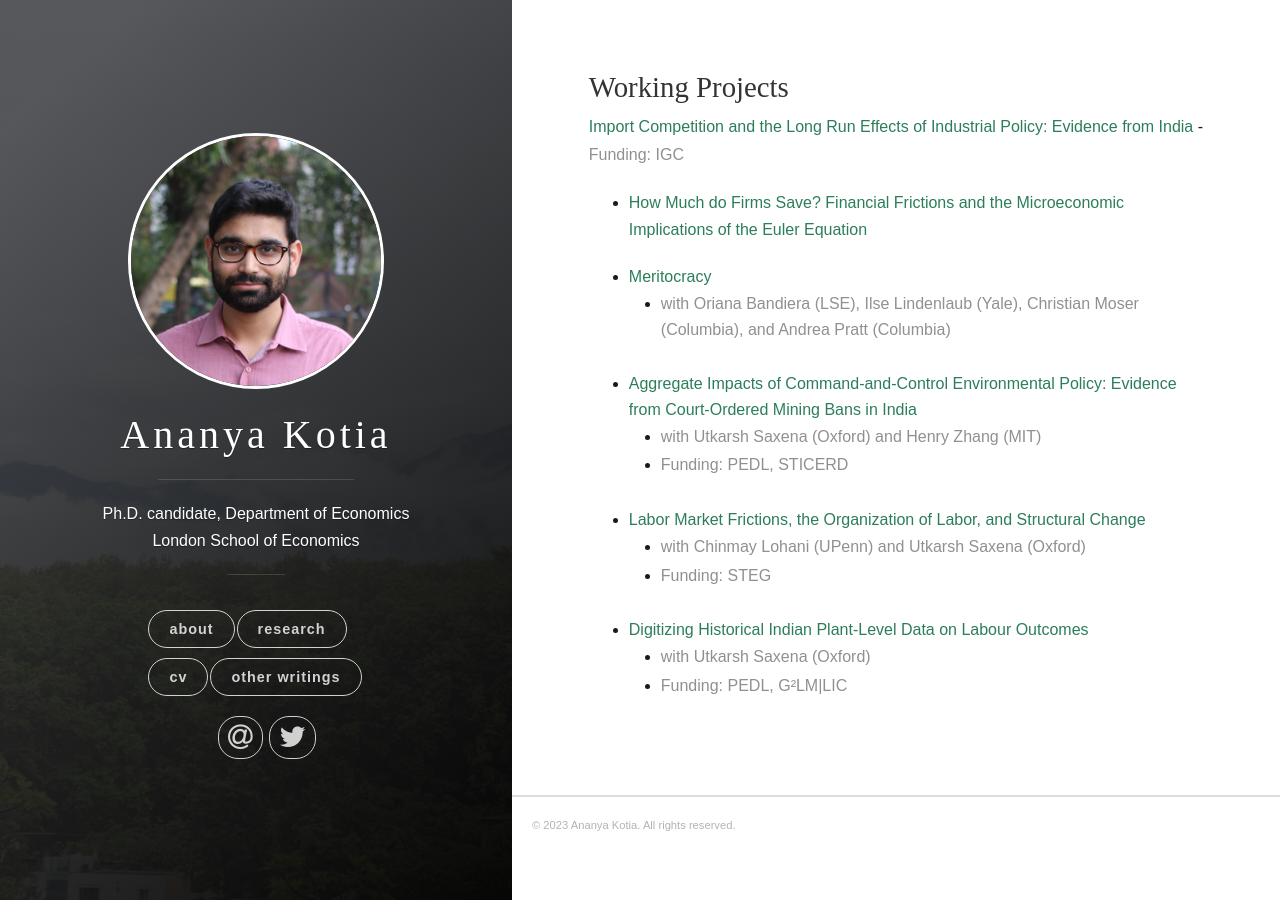
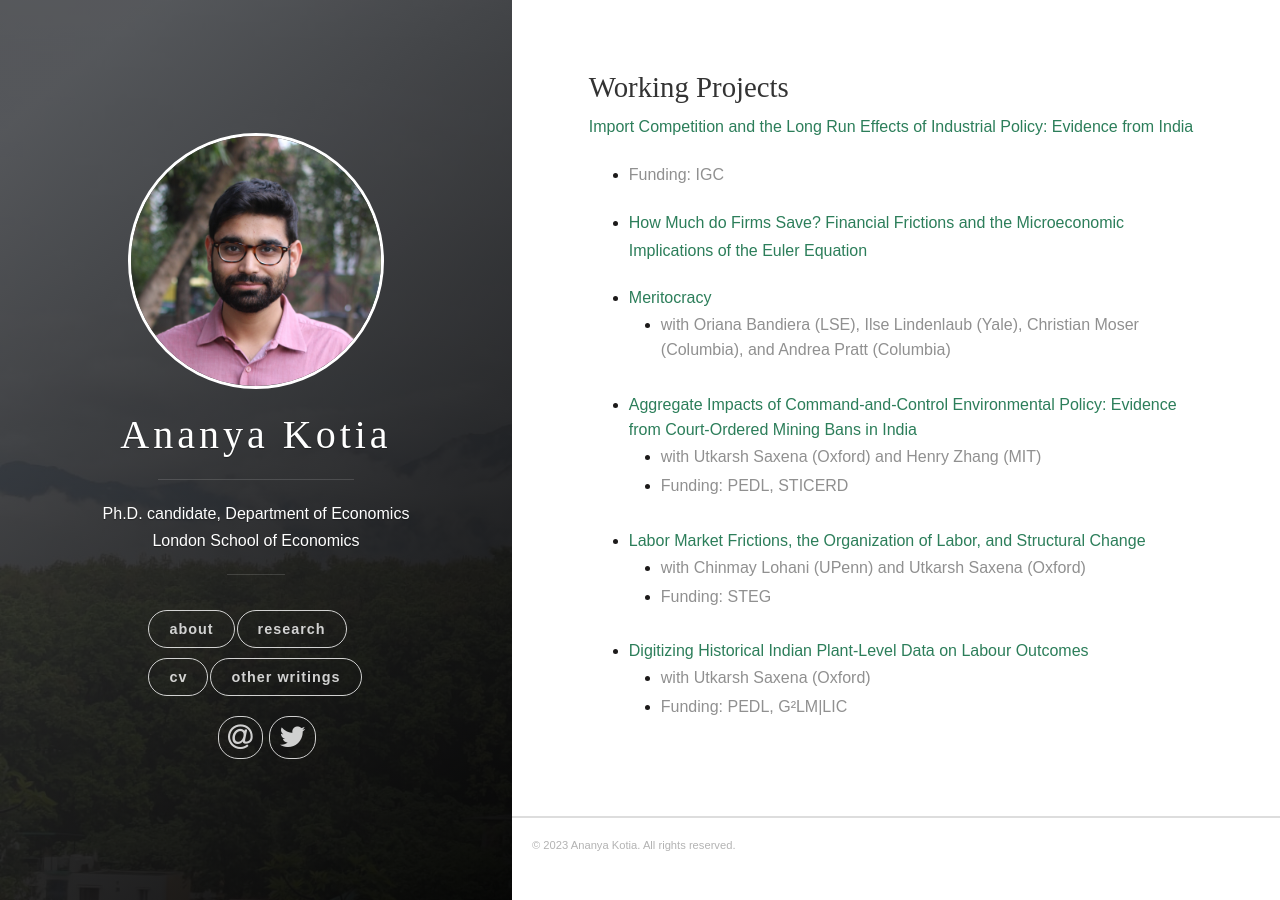
Before and after one commit to ananyakotia/ananyakotia.github.io, a Jekyll site: the page built from _posts/2018-06-13-research.markdown, in a window 1280 px wide. Built offline with Jekyll 4.4.1, drawn with Linux system fonts in a browser that asks for light colours; nearby versions of some CDN libraries; some web fonts are replaced; a style sheet for code colours, icons or effects is not loaded.

Commit message:
Update 2018-06-13-research.markdown

```diff
--- a/_posts/2018-06-13-research.markdown
+++ b/_posts/2018-06-13-research.markdown
@@ -7,7 +7,7 @@ tags: [jekyll]
 ### Working Projects
 
 <a href= "" style="color:#2c7e5a;font-weight: 500;">Import Competition and the Long Run Effects of Industrial Policy: Evidence from India</a>
-    - <a style="color:#909090"> Funding: IGC </a>
+- <a style="color:#909090;margin-top: -10px;"> Funding: IGC </a>
 <br/>
 
 - <a href="" style="color:#2c7e5a;font-weight: 500;">How Much do Firms Save? Financial Frictions and the Microeconomic Implications of the Euler Equation
```
